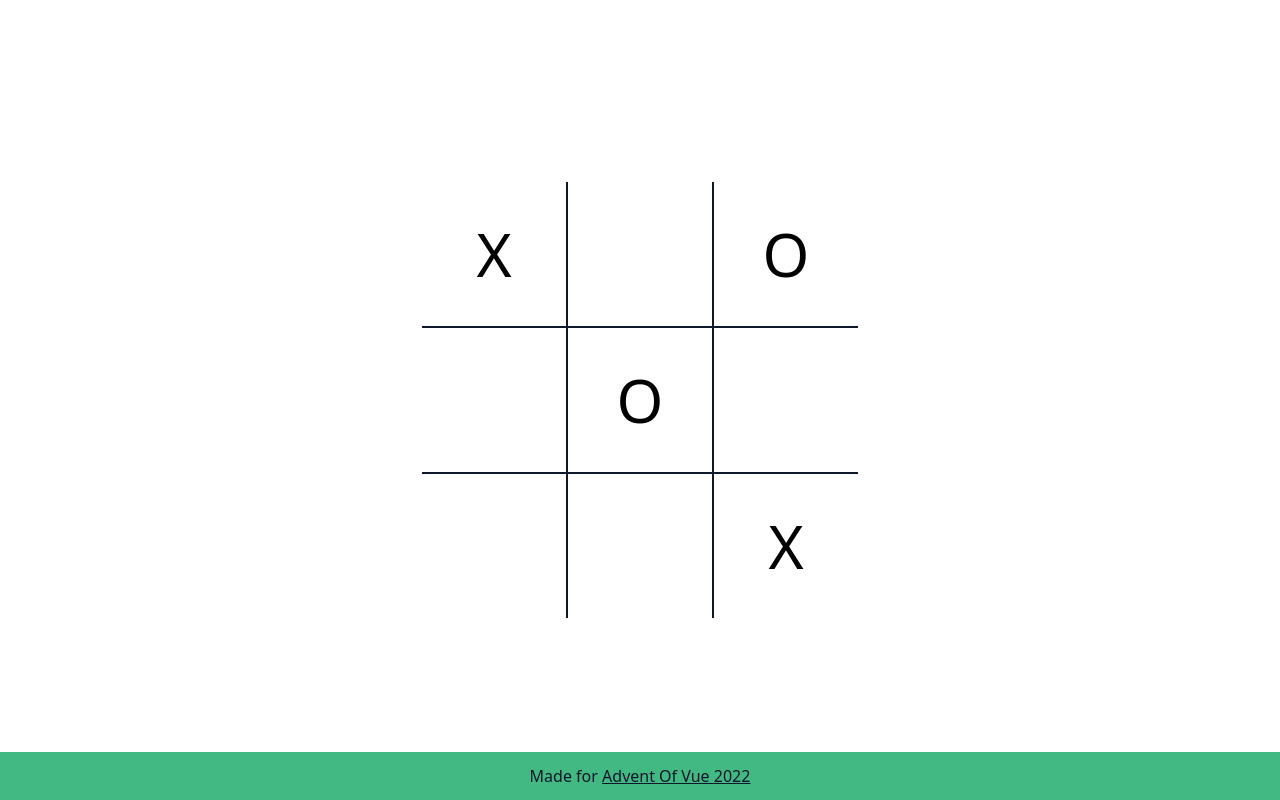
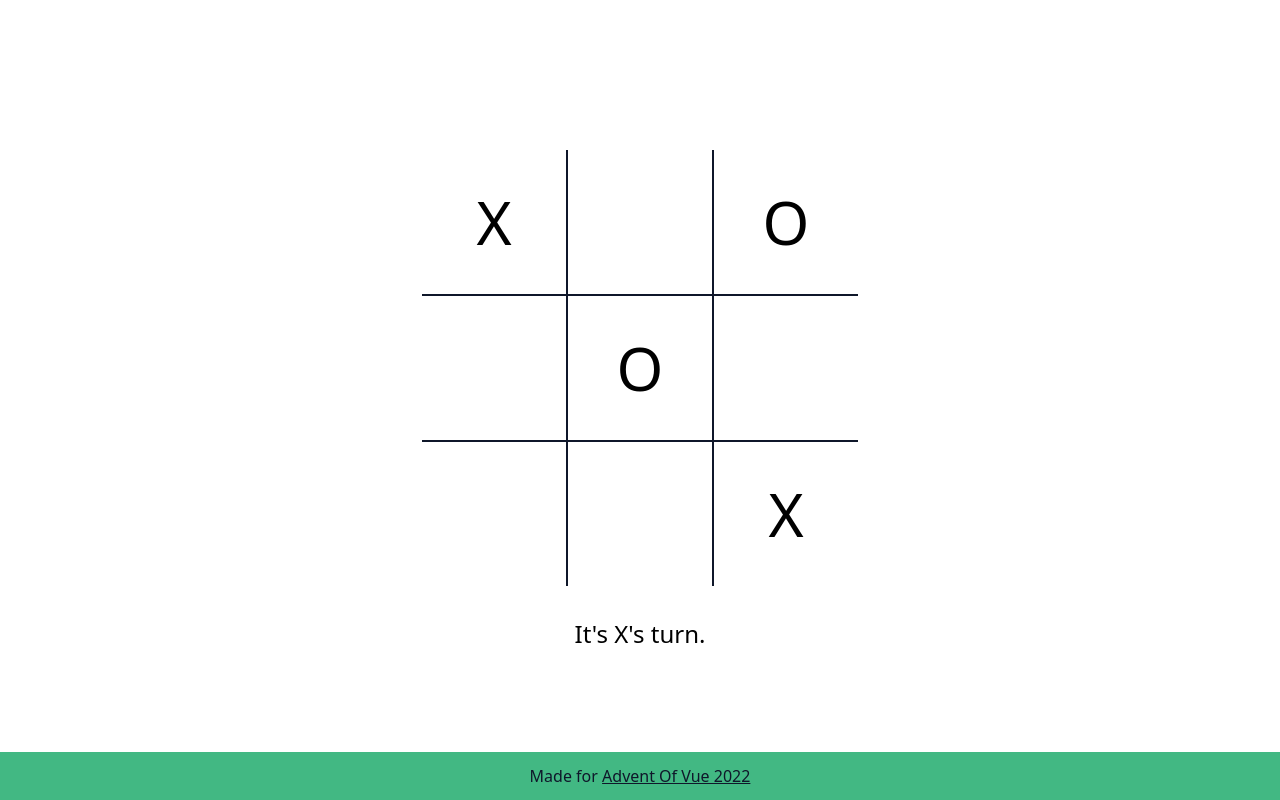
Before and after one commit to tkilgour/Advent-Of-Vue-0, a Vue app: page / in a window 1280 px wide. Built offline with nearby package versions, Linux system fonts and the light colour scheme.

Commit message:
3 files modified

```diff
--- a/src/App.vue
+++ b/src/App.vue
@@ -1,5 +1,5 @@
 <template>
-  <div class="w-full h-full flex justify-center items-center">
+  <div class="w-full h-full flex flex-col justify-center items-center">
     <GameBoard />
   </div>
 </template>
--- a/src/components/GameBoard.vue
+++ b/src/components/GameBoard.vue
@@ -4,6 +4,7 @@
       {{ tile }}
     </GameTile>
   </div>
+  <p class="pt-8 text-2xl">It's {{ playerTurn }}'s turn.</p>
 </template>
 
 <script setup>
@@ -11,10 +12,11 @@ import { ref, computed } from 'vue'
 import GameTile from './GameTile.vue'
 
 const boardState = ref([
-  ['x', '', 'o'],
-  ['', 'o', ''],
-  ['', '', 'x'],
+  ['X', '', 'O'],
+  ['', 'O', ''],
+  ['', '', 'X'],
 ])
+const tiles = computed(() => boardState.value.flat())
 
-const tiles = computed(() => boardState.value.flat())
+const playerTurn = ref(Math.random() > 0.5 ? 'X' : 'O')
 </script>
```
Also changed, not shown: 1 other file (tests, documents, lock files or other folders).
